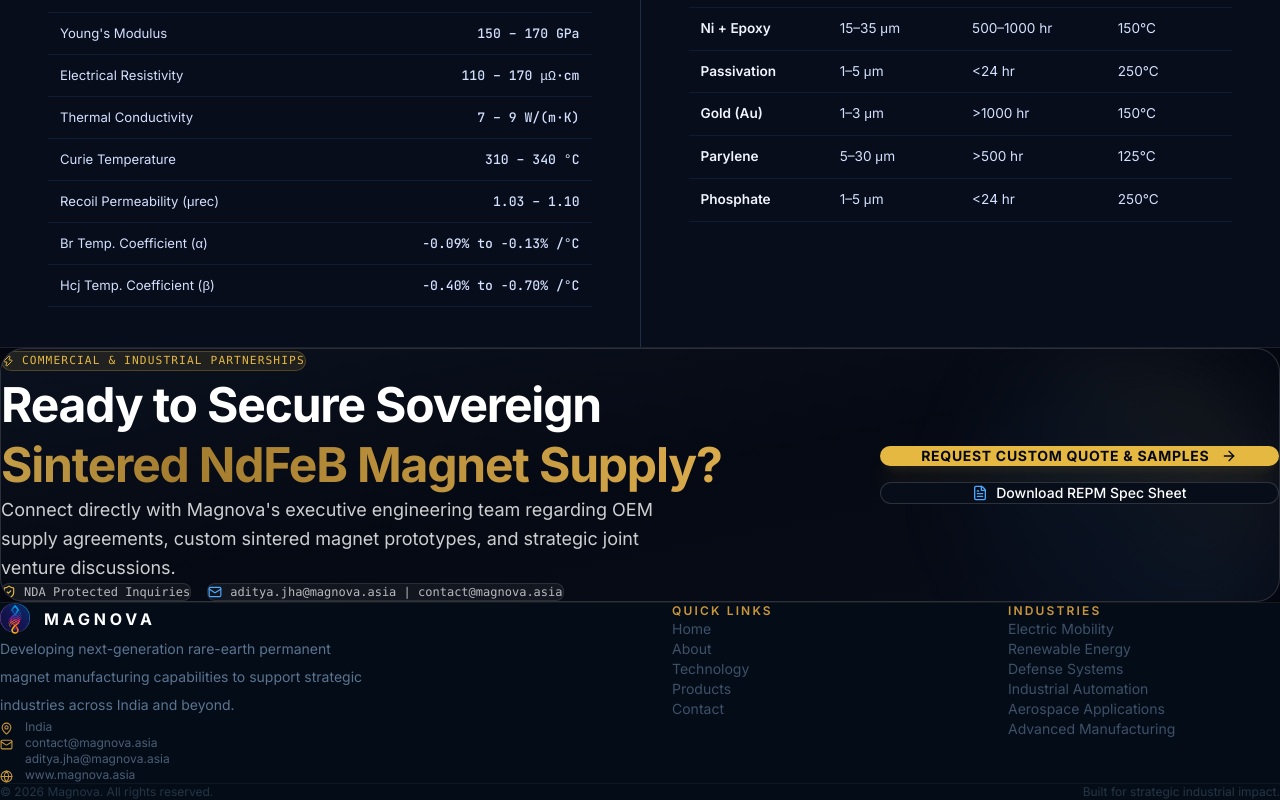
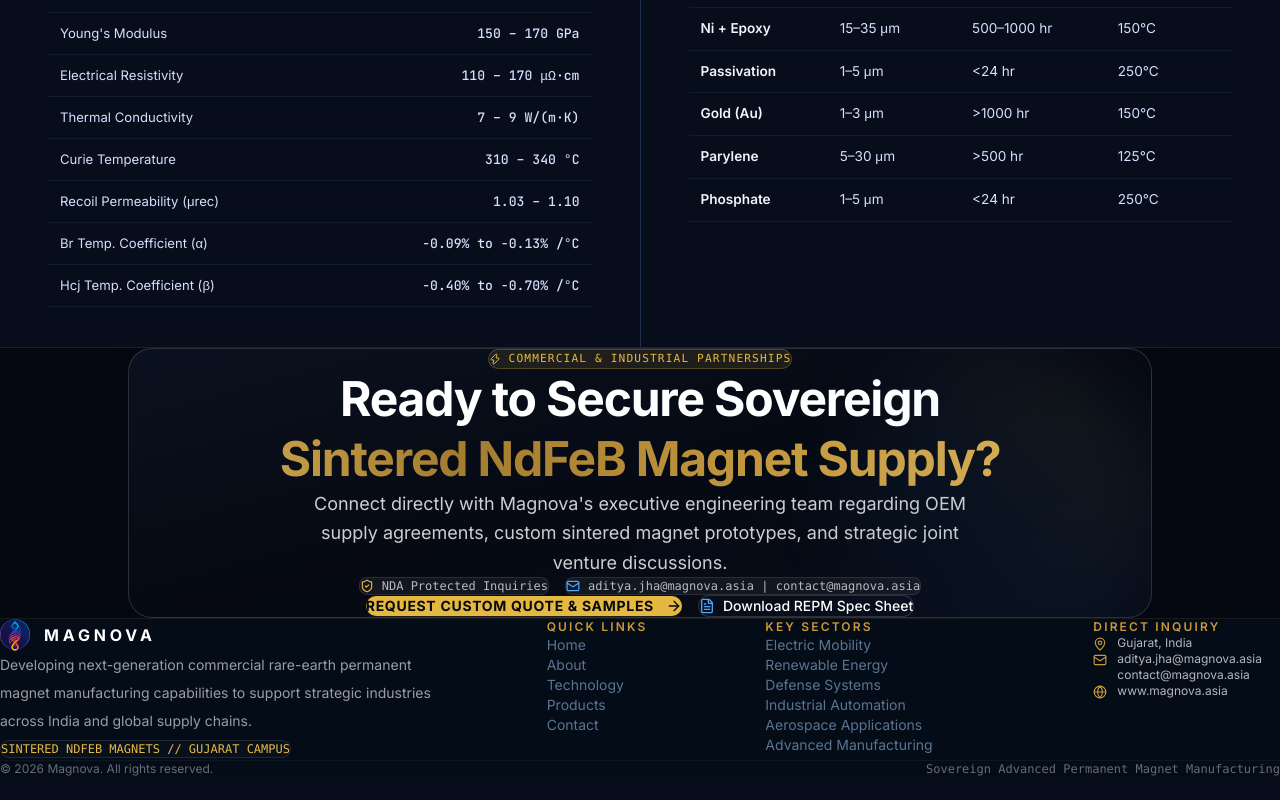
Before and after one commit to ADityamagnova/Magnova1, a Next.js app: page /products in a window 1280 px wide. Shown: the part 3067-3867 px from the top of the page. After the commit the page ends 3844 px from the top, so only its background shows below. Built offline with nearby package versions, Linux system fonts and the light colour scheme; a web font is replaced by a local one.

Commit message:
Center text blocks symmetrically, eliminate cluttered 7-line hero breaks into aesthetic 3-line statement, balance CTA and Footer across 12-col grid

```diff
--- a/components/home/Hero.tsx
+++ b/components/home/Hero.tsx
@@ -2,48 +2,43 @@
 
 import LinkNext from 'next/link';
 import { motion } from 'framer-motion';
-import { ArrowRight } from 'lucide-react';
+import { ArrowRight, Zap } from 'lucide-react';
 
 export default function Hero() {
   return (
     <section
       id="hero-section"
       className="relative w-full min-h-screen flex items-center justify-center bg-transparent pt-28 pb-16 overflow-hidden"
-      style={{ fontFamily: "'Inter', sans-serif" }}
       aria-labelledby="hero-heading"
     >
       {/* Splitscreen Container */}
-      <div className="relative z-10 w-full max-w-[1440px] mx-auto px-6 md:px-12 lg:px-16 grid grid-cols-1 lg:grid-cols-12 gap-10 lg:gap-12 items-center">
+      <div className="relative z-10 w-full max-w-[1440px] mx-auto px-6 md:px-12 lg:px-16 grid grid-cols-1 lg:grid-cols-12 gap-12 lg:gap-16 items-center">
 
-        {/* LEFT COLUMN: BRAND & VALUE COPY (5 columns on desktop) */}
-        <div className="lg:col-span-5 flex flex-col justify-center text-left max-w-[560px] w-full mx-auto lg:mx-0">
+        {/* LEFT COLUMN: BRAND & VALUE COPY (6 columns on desktop - Balanced) */}
+        <div className="lg:col-span-6 flex flex-col justify-center text-left max-w-2xl w-full mx-auto lg:mx-0">
 
           {/* Eyebrow Badge */}
           <motion.div
             initial={{ opacity: 0, y: 12 }}
             animate={{ opacity: 1, y: 0 }}
             transition={{ duration: 0.6, delay: 0.1 }}
-            className="inline-flex items-center gap-2.5 mb-6 w-fit px-3.5 py-1.5 rounded-full bg-[#0F141F]/80 border border-white/10 text-[0.62rem] font-mono tracking-wider uppercase text-white/70"
+            className="inline-flex items-center gap-2.5 mb-6 w-fit px-4 py-1.5 rounded-full bg-[#0F141F]/90 border border-[#E5B842]/30 text-[0.65rem] font-mono tracking-wider uppercase text-white/80 backdrop-blur-md shadow-lg"
           >
-            <span className="w-1.5 h-1.5 rounded-full bg-[#E5B842] animate-pulse" />
+            <span className="w-2 h-2 rounded-full bg-[#E5B842] animate-pulse" />
             <span>INDIA'S FIRST COMMERCIAL SINTERED MAGNET MANUFACTURING CAMPUS</span>
           </motion.div>
 
-          {/* Headline - Exact line breaks matching reference image */}
+          {/* Headline - Clean, aesthetic 3-line format without cluttered line breaks */}
           <motion.h1
             id="hero-heading"
             initial={{ opacity: 0, y: 20 }}
             animate={{ opacity: 1, y: 0 }}
             transition={{ duration: 0.8, delay: 0.25, ease: [0.16, 1, 0.3, 1] }}
-            className="text-[2.6rem] sm:text-[3.6rem] lg:text-[72px] font-bold text-white tracking-tight leading-[1.04] mb-6 font-sans"
+            className="text-3xl sm:text-4xl md:text-5xl lg:text-[56px] font-bold text-white tracking-tight leading-[1.12] mb-6 font-sans"
           >
-            Engineering<br />
-            India's Future<br />
-            with<br />
-            <span className="text-[#E5B842] block">
-              Advanced<br />
-              Permanent<br />
-              Magnet
+            Engineering India's Future with{' '}
+            <span className="text-[#E5B842] block mt-1.5">
+              Advanced Permanent Magnet
             </span>
             Manufacturing.
           </motion.h1>
@@ -53,9 +48,9 @@
             initial={{ opacity: 0, y: 16 }}
             animate={{ opacity: 1, y: 0 }}
             transition={{ duration: 0.7, delay: 0.4 }}
-            className="text-[#A0AABA] text-sm sm:text-base leading-[1.65] max-w-[500px] mb-8 font-sans"
+            className="text-[#A0AABA] text-sm sm:text-base leading-[1.7] max-w-xl mb-8 font-sans"
           >
-            A 25-acre campus engineered for sovereign supply of sintered NdFeB magnets — the critical material behind EV traction motors, wind turbines and defence systems.
+            A 25-acre commercial campus engineered for sovereign supply of sintered NdFeB magnets — the critical material powering EV traction motors, wind energy generators, and defense systems.
           </motion.p>
 
           {/* Call to Action Buttons */}
@@ -63,11 +58,11 @@
             initial={{ opacity: 0, y: 14 }}
             animate={{ opacity: 1, y: 0 }}
             transition={{ duration: 0.7, delay: 0.55 }}
-            className="flex flex-col sm:flex-row items-center gap-4"
+            className="flex flex-col sm:flex-row items-center gap-4 w-full sm:w-auto"
           >
             <LinkNext
               href="/technology"
-              className="w-full sm:w-auto px-6 py-3.5 rounded-lg bg-[#E5B842] hover:bg-[#f0c44f] text-[#05080E] font-bold text-sm flex items-center justify-center gap-2 transition-all duration-200 shadow-lg shadow-[#E5B842]/10"
+              className="w-full sm:w-auto px-7 py-3.5 rounded-lg bg-[#E5B842] hover:bg-[#f0c44f] text-[#05080E] font-bold text-sm flex items-center justify-center gap-2.5 transition-all duration-200 shadow-xl shadow-[#E5B842]/15 uppercase tracking-wider"
             >
               <span>Explore Technology</span>
               <ArrowRight size={16} />
@@ -75,7 +70,7 @@
 
             <LinkNext
               href="/about"
-              className="w-full sm:w-auto px-6 py-3.5 rounded-lg bg-[#0B1019] hover:bg-[#151c2a] text-white font-medium text-sm border border-white/15 hover:border-white/30 transition-all duration-200 flex items-center justify-center"
+              className="w-full sm:w-auto px-7 py-3.5 rounded-lg bg-[#0B1019] hover:bg-[#151c2a] text-white font-medium text-sm border border-white/15 hover:border-white/30 transition-all duration-200 flex items-center justify-center"
             >
               View Manufacturing Campus
             </LinkNext>
@@ -83,19 +78,19 @@
 
         </div>
 
-        {/* RIGHT COLUMN: FRAMED TECHNICAL HUD CARD (7 columns on desktop) */}
-        <div className="lg:col-span-7 w-full relative">
+        {/* RIGHT COLUMN: FRAMED TECHNICAL HUD CARD (6 columns on desktop) */}
+        <div className="lg:col-span-6 w-full relative">
           <motion.div
             initial={{ opacity: 0, scale: 0.96 }}
             animate={{ opacity: 1, scale: 1 }}
             transition={{ duration: 0.9, delay: 0.3 }}
-            className="relative w-full rounded-xl border border-white/15 bg-[#060910]/85 backdrop-blur-xl p-5 md:p-6 overflow-hidden shadow-2xl flex flex-col justify-between min-h-[540px]"
+            className="relative w-full rounded-2xl border border-white/15 bg-[#060910]/90 backdrop-blur-xl p-6 overflow-hidden shadow-2xl flex flex-col justify-between min-h-[520px]"
           >
             {/* CAD Corner Crosshairs */}
-            <div className="absolute top-2.5 left-2.5 text-[10px] font-mono text-white/20 select-none">┌</div>
-            <div className="absolute top-2.5 right-2.5 text-[10px] font-mono text-white/20 select-none">┐</div>
-            <div className="absolute bottom-2.5 left-2.5 text-[10px] font-mono text-white/20 select-none">└</div>
-            <div className="absolute bottom-2.5 right-2.5 text-[10px] font-mono text-white/20 select-none">┘</div>
+            <div className="absolute top-3 left-3 text-[10px] font-mono text-white/20 select-none">┌</div>
+            <div className="absolute top-3 right-3 text-[10px] font-mono text-white/20 select-none">┐</div>
+            <div className="absolute bottom-3 left-3 text-[10px] font-mono text-white/20 select-none">└</div>
+            <div className="absolute bottom-3 right-3 text-[10px] font-mono text-white/20 select-none">┘</div>
 
             {/* Top HUD Header Bar */}
             <div className="flex items-center justify-between text-[0.68rem] font-mono tracking-wider border-b border-white/10 pb-3">
@@ -107,7 +102,7 @@
             </div>
 
             {/* Top-Right Telemetry Card (MATERIAL SPEC A1) */}
-            <div className="absolute top-14 right-6 bg-[#0B101D]/90 border border-white/15 rounded-md p-3 text-[0.68rem] font-mono w-[170px] shadow-xl z-20 backdrop-blur-md pointer-events-none">
+            <div className="absolute top-14 right-6 bg-[#0B101D]/95 border border-white/15 rounded-md p-3 text-[0.68rem] font-mono w-[170px] shadow-xl z-20 backdrop-blur-md pointer-events-none">
               <div className="flex justify-between items-center text-[#E5B842] font-bold border-b border-white/10 pb-1.5 mb-2">
                 <span>MATERIAL SPEC</span>
                 <span className="text-white/40 font-normal">A1</span>
@@ -121,7 +116,7 @@
             </div>
 
             {/* Center 3D Space & Circular Compass Background */}
-            <div className="relative flex-1 min-h-[280px] pointer-events-none flex items-center justify-center">
+            <div className="relative flex-1 min-h-[260px] pointer-events-none flex items-center justify-center">
               {/* Concentric polar HUD grid circles */}
               <div className="absolute w-[240px] h-[240px] rounded-full border border-[#E5B842]/20 pointer-events-none animate-pulse" />
               <div className="absolute w-[340px] h-[340px] rounded-full border border-white/5 pointer-events-none" />
@@ -129,7 +124,7 @@
             </div>
 
             {/* Bottom-Left Telemetry Card (SINTER CELL 02) */}
-            <div className="absolute bottom-28 left-6 bg-[#0B101D]/90 border border-white/15 rounded-md p-3 text-[0.68rem] font-mono w-[170px] shadow-xl z-20 backdrop-blur-md pointer-events-none">
+            <div className="absolute bottom-28 left-6 bg-[#0B101D]/95 border border-white/15 rounded-md p-3 text-[0.68rem] font-mono w-[170px] shadow-xl z-20 backdrop-blur-md pointer-events-none">
               <div className="flex justify-between items-center text-[#4DA9FF] font-bold border-b border-white/10 pb-1.5 mb-2">
                 <span>SINTER CELL</span>
                 <span className="text-white/40 font-normal">02</span>
--- a/components/home/HomeCTA.tsx
+++ b/components/home/HomeCTA.tsx
@@ -12,50 +12,49 @@
       {/* Background ambient radial light */}
       <div className="absolute top-1/2 left-1/2 -translate-x-1/2 -translate-y-1/2 w-[800px] h-[800px] bg-radial from-[#E5B842]/5 via-transparent to-transparent pointer-events-none" />
 
-      <div className="relative z-10 max-w-[1440px] mx-auto px-6 md:px-12 lg:px-16">
+      <div className="relative z-10 max-w-[1440px] mx-auto px-6 md:px-12 lg:px-16 flex justify-center">
 
-        {/* Main Banner Container */}
-        <div className="rounded-3xl border border-white/15 bg-gradient-to-br from-[#0B1220]/95 via-[#060A14]/95 to-[#080D1A]/95 p-10 md:p-16 backdrop-blur-xl shadow-2xl relative overflow-hidden">
+        {/* Main Banner Container - Centered Alignment */}
+        <div className="w-full max-w-5xl rounded-3xl border border-white/15 bg-gradient-to-br from-[#0B1220]/95 via-[#060A14]/95 to-[#080D1A]/95 p-10 md:p-16 backdrop-blur-xl shadow-2xl relative overflow-hidden text-center flex flex-col items-center justify-center">
 
           {/* Decorative Corner Accents */}
           <div className="absolute top-0 right-0 w-80 h-80 bg-gradient-to-bl from-[#E5B842]/10 via-[#4DA9FF]/5 to-transparent pointer-events-none rounded-full blur-2xl" />
 
-          <div className="grid grid-cols-1 lg:grid-cols-12 gap-10 items-center relative z-10">
-
-            {/* Left Copy (8 cols) */}
-            <div className="lg:col-span-8">
-              <div className="inline-flex items-center gap-2 px-3.5 py-1 rounded-full bg-[#E5B842]/10 border border-[#E5B842]/25 text-[0.7rem] font-mono tracking-widest text-[#E5B842] uppercase mb-4">
+          {/* Eyebrow Badge */}
+          <div className="inline-flex items-center gap-2 px-3.5 py-1 rounded-full bg-[#E5B842]/10 border border-[#E5B842]/25 text-[0.7rem] font-mono tracking-widest text-[#E5B842] uppercase mb-5 mx-auto">
             <Zap size={12} />
             <span>COMMERCIAL & INDUSTRIAL PARTNERSHIPS</span>
           </div>
 
-              <h2 className="text-3xl sm:text-4xl lg:text-5xl font-bold text-white tracking-tight leading-tight mb-4">
+          {/* Title */}
+          <h2 className="text-3xl sm:text-4xl lg:text-5xl font-bold text-white tracking-tight leading-tight mb-4 text-center max-w-3xl">
             Ready to Secure Sovereign <br className="hidden sm:block" />
             <span className="gold-text">Sintered NdFeB Magnet Supply?</span>
           </h2>
 
-              <p className="text-base sm:text-lg text-white/80 max-w-2xl leading-relaxed mb-8">
+          {/* Subtitle */}
+          <p className="text-base sm:text-lg text-white/80 max-w-2xl leading-relaxed mb-8 text-center mx-auto">
             Connect directly with Magnova's executive engineering team regarding OEM supply agreements, custom sintered magnet prototypes, and strategic joint venture discussions.
           </p>
 
-              <div className="flex flex-wrap gap-4 text-xs font-mono text-white/70">
-                <div className="flex items-center gap-2 px-3 py-1.5 rounded-lg bg-white/5 border border-white/10">
+          {/* Badges */}
+          <div className="flex flex-wrap items-center justify-center gap-4 text-xs font-mono text-white/70 mb-8 mx-auto">
+            <div className="flex items-center gap-2 px-3.5 py-1.5 rounded-lg bg-white/5 border border-white/10">
               <ShieldCheck size={14} className="text-[#E5B842]" />
               <span>NDA Protected Inquiries</span>
             </div>
-                <div className="flex items-center gap-2 px-3 py-1.5 rounded-lg bg-white/5 border border-white/10">
+            <div className="flex items-center gap-2 px-3.5 py-1.5 rounded-lg bg-white/5 border border-white/10">
               <Mail size={14} className="text-[#4DA9FF]" />
               <span>aditya.jha@magnova.asia | contact@magnova.asia</span>
             </div>
           </div>
-            </div>
 
-            {/* Right Action Box (4 cols) */}
-            <div className="lg:col-span-4 flex flex-col gap-4">
+          {/* Action Buttons */}
+          <div className="flex flex-col sm:flex-row items-center justify-center gap-4 w-full sm:w-auto mx-auto">
             <Link
               href="/contact"
               id="home-cta-primary"
-                className="w-full px-8 py-4 rounded-xl bg-[#E5B842] hover:bg-[#f0c44f] text-[#05080E] font-bold text-sm flex items-center justify-center gap-3 transition-all duration-200 shadow-xl shadow-[#E5B842]/15 uppercase tracking-wider"
+              className="w-full sm:w-auto px-8 py-4 rounded-xl bg-[#E5B842] hover:bg-[#f0c44f] text-[#05080E] font-bold text-sm flex items-center justify-center gap-3 transition-all duration-200 shadow-xl shadow-[#E5B842]/15 uppercase tracking-wider"
             >
               <span>Request Custom Quote & Samples</span>
               <ArrowRight size={16} />
@@ -64,7 +63,7 @@
             <Link
               href="/products"
               id="home-cta-secondary"
-                className="w-full px-8 py-4 rounded-xl bg-[#080D1A] hover:bg-[#0E1626] text-white font-medium text-sm border border-white/15 hover:border-white/30 transition-all duration-200 flex items-center justify-center gap-2"
+              className="w-full sm:w-auto px-8 py-4 rounded-xl bg-[#080D1A] hover:bg-[#0E1626] text-white font-medium text-sm border border-white/15 hover:border-white/30 transition-all duration-200 flex items-center justify-center gap-2"
             >
               <FileText size={16} className="text-[#4DA9FF]" />
               <span>Download REPM Spec Sheet</span>
@@ -74,8 +73,6 @@
         </div>
 
       </div>
-
-      </div>
     </section>
   );
 }
--- a/components/layout/Footer.tsx
+++ b/components/layout/Footer.tsx
@@ -40,10 +40,10 @@
       role="contentinfo"
     >
       <div className="max-w-[1440px] mx-auto px-6 md:px-12 lg:px-16 py-20">
-        <div className="grid grid-cols-1 md:grid-cols-2 lg:grid-cols-4 gap-12 lg:gap-16">
+        <div className="grid grid-cols-1 sm:grid-cols-2 lg:grid-cols-12 gap-12 lg:gap-8">
 
-          {/* Brand column */}
-          <div className="lg:col-span-2">
+          {/* Col 1: Brand column (5 columns) */}
+          <div className="lg:col-span-5">
             <Link href="/" className="flex items-center gap-3.5 mb-5 group" aria-label="Magnova — Home">
               <FooterLogo />
               <span
@@ -54,54 +54,17 @@
               </span>
             </Link>
 
-            <p className="text-sm leading-7 mb-8 max-w-sm" style={{ color: '#5a7490' }}>
-              Developing next-generation rare-earth permanent magnet manufacturing capabilities
-              to support strategic industries across India and beyond.
+            <p className="text-sm leading-7 mb-6 max-w-md text-white/60">
+              Developing next-generation commercial rare-earth permanent magnet manufacturing capabilities to support strategic industries across India and global supply chains.
             </p>
 
-            <div className="space-y-3">
-              <div className="flex items-start gap-3">
-                <MapPin size={13} style={{ color: '#C9963A', marginTop: 3, flexShrink: 0 }} />
-                <span className="text-xs" style={{ color: '#4a5e74' }}>India</span>
-              </div>
-
-              <div className="flex items-start gap-3">
-                <Mail size={13} style={{ color: '#C9963A', marginTop: 3, flexShrink: 0 }} />
-                <div className="flex flex-col">
-                  <a
-                    href="mailto:contact@magnova.asia,aditya.jha@magnova.asia"
-                    className="text-xs transition-colors hover:text-white"
-                    style={{ color: '#4a5e74' }}
-                  >
-                    contact@magnova.asia
-                  </a>
-                  <a
-                    href="mailto:contact@magnova.asia,aditya.jha@magnova.asia"
-                    className="text-xs transition-colors hover:text-white mt-1"
-                    style={{ color: '#4a5e74' }}
-                  >
-                    aditya.jha@magnova.asia
-                  </a>
-                </div>
-              </div>
-
-              <div className="flex items-start gap-3">
-                <Globe size={13} style={{ color: '#C9963A', marginTop: 3, flexShrink: 0 }} />
-                <a
-                  href="https://www.magnova.asia"
-                  className="text-xs transition-colors hover:text-white"
-                  style={{ color: '#4a5e74' }}
-                  target="_blank"
-                  rel="noopener noreferrer"
-                >
-                  www.magnova.asia
-                </a>
-              </div>
+            <div className="p-3.5 rounded-xl bg-white/[0.02] border border-white/10 inline-block font-mono text-xs text-[#E5B842]">
+              SINTERED NDFEB MAGNETS // GUJARAT CAMPUS
             </div>
           </div>
 
-          {/* Quick links */}
-          <div>
+          {/* Col 2: Quick links (2 columns) */}
+          <div className="lg:col-span-2">
             <h3
               className="text-xs font-semibold tracking-widest uppercase mb-6"
               style={{ color: '#C9963A', letterSpacing: '0.18em' }}
@@ -114,11 +77,11 @@
                   <Link
                     href={l.href}
                     className="text-sm flex items-center gap-1 group transition-colors duration-300 hover:text-white"
-                    style={{ color: '#3d5168' }}
+                    style={{ color: '#5a7490' }}
                   >
                     {l.label}
                     <ArrowUpRight
-                      size={10}
+                      size={12}
                       className="opacity-0 group-hover:opacity-100 transition-opacity"
                       style={{ color: '#C9963A' }}
                     />
@@ -128,13 +91,13 @@
             </ul>
           </div>
 
-          {/* Industries */}
-          <div>
+          {/* Col 3: Industries (3 columns) */}
+          <div className="lg:col-span-3">
             <h3
               className="text-xs font-semibold tracking-widest uppercase mb-6"
               style={{ color: '#C9963A', letterSpacing: '0.18em' }}
             >
-              Industries
+              Key Sectors
             </h3>
             <ul className="space-y-3">
               {industryLinks.map((l) => (
@@ -142,11 +105,11 @@
                   <Link
                     href={l.href}
                     className="text-sm flex items-center gap-1 group transition-colors duration-300 hover:text-white"
-                    style={{ color: '#3d5168' }}
+                    style={{ color: '#5a7490' }}
                   >
                     {l.label}
                     <ArrowUpRight
-                      size={10}
+                      size={12}
                       className="opacity-0 group-hover:opacity-100 transition-opacity"
                       style={{ color: '#C9963A' }}
                     />
@@ -155,17 +118,54 @@
               ))}
             </ul>
           </div>
+
+          {/* Col 4: Direct Contact (2 columns) */}
+          <div className="lg:col-span-2 space-y-4">
+            <h3
+              className="text-xs font-semibold tracking-widest uppercase mb-6"
+              style={{ color: '#C9963A', letterSpacing: '0.18em' }}
+            >
+              Direct Inquiry
+            </h3>
+
+            <div className="space-y-3 font-sans text-xs">
+              <div className="flex items-start gap-2.5">
+                <MapPin size={14} style={{ color: '#C9963A', marginTop: 2, flexShrink: 0 }} />
+                <span className="text-white/70">Gujarat, India</span>
+              </div>
+
+              <div className="flex items-start gap-2.5">
+                <Mail size={14} style={{ color: '#C9963A', marginTop: 2, flexShrink: 0 }} />
+                <div className="flex flex-col space-y-1">
+                  <a href="mailto:aditya.jha@magnova.asia" className="text-white/70 hover:text-white transition-colors">
+                    aditya.jha@magnova.asia
+                  </a>
+                  <a href="mailto:contact@magnova.asia" className="text-white/70 hover:text-white transition-colors">
+                    contact@magnova.asia
+                  </a>
+                </div>
+              </div>
+
+              <div className="flex items-start gap-2.5">
+                <Globe size={14} style={{ color: '#C9963A', marginTop: 2, flexShrink: 0 }} />
+                <a href="https://www.magnova.asia" className="text-white/70 hover:text-white transition-colors" target="_blank" rel="noopener noreferrer">
+                  www.magnova.asia
+                </a>
+              </div>
+            </div>
+          </div>
+
         </div>
       </div>
 
       {/* Bottom bar */}
       <div style={{ borderTop: '1px solid rgba(255,255,255,0.04)' }}>
         <div className="max-w-[1440px] mx-auto px-6 md:px-12 lg:px-16 py-5 flex flex-col sm:flex-row items-center justify-between gap-3">
-          <p className="text-xs" style={{ color: '#253545' }}>
+          <p className="text-xs text-white/40">
             © {new Date().getFullYear()} Magnova. All rights reserved.
           </p>
-          <p className="text-xs" style={{ color: '#253545' }}>
-            Built for strategic industrial impact.
+          <p className="text-xs text-white/40 font-mono">
+            Sovereign Advanced Permanent Magnet Manufacturing
           </p>
         </div>
       </div>
```
Also changed, not shown: components/about/FutureOutlook.tsx (+9 -10 lines). Lines whose indentation alone changed are shown as unchanged.
